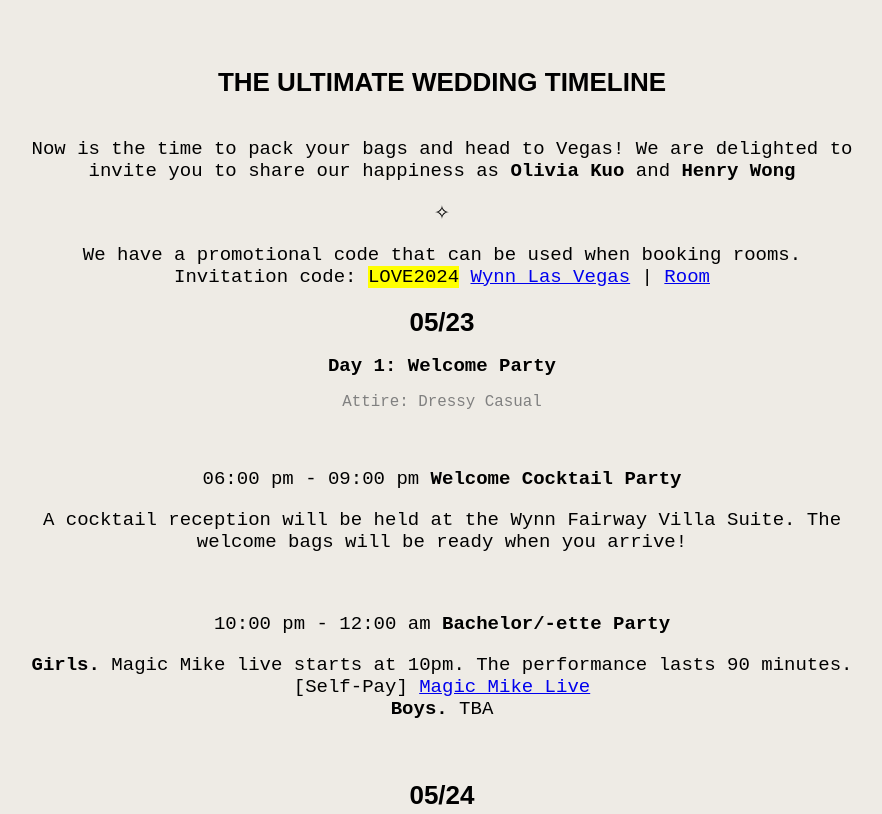
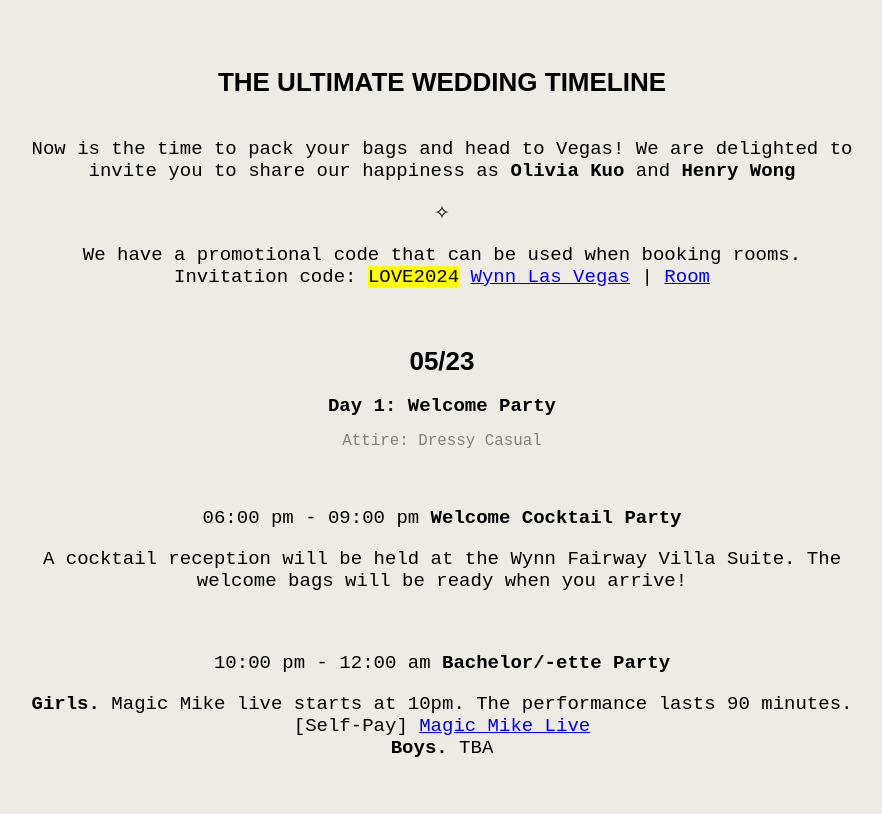
Before and after one commit to okuo88/oliviaandhenry, a plain HTML site: page index.html in a window 1280 px wide. Shown: the top 814 px of the page, without its empty margins (198-1080 px from the left). Drawn offline with Linux system fonts and the light colour scheme.

Commit message:
Update index.html

```diff
--- a/index.html
+++ b/index.html
@@ -27,7 +27,7 @@
 
           <a href="https://www.wynnlasvegas.com/rooms-and-suites">Wynn Las Vegas</a> | <a href="room.html" class="button">Room</a><br/>
 </p>
-      <strong>
+      <strong><br/>
   <h1>05/23</h1>
         Day 1: Welcome Party</strong
       >
```
